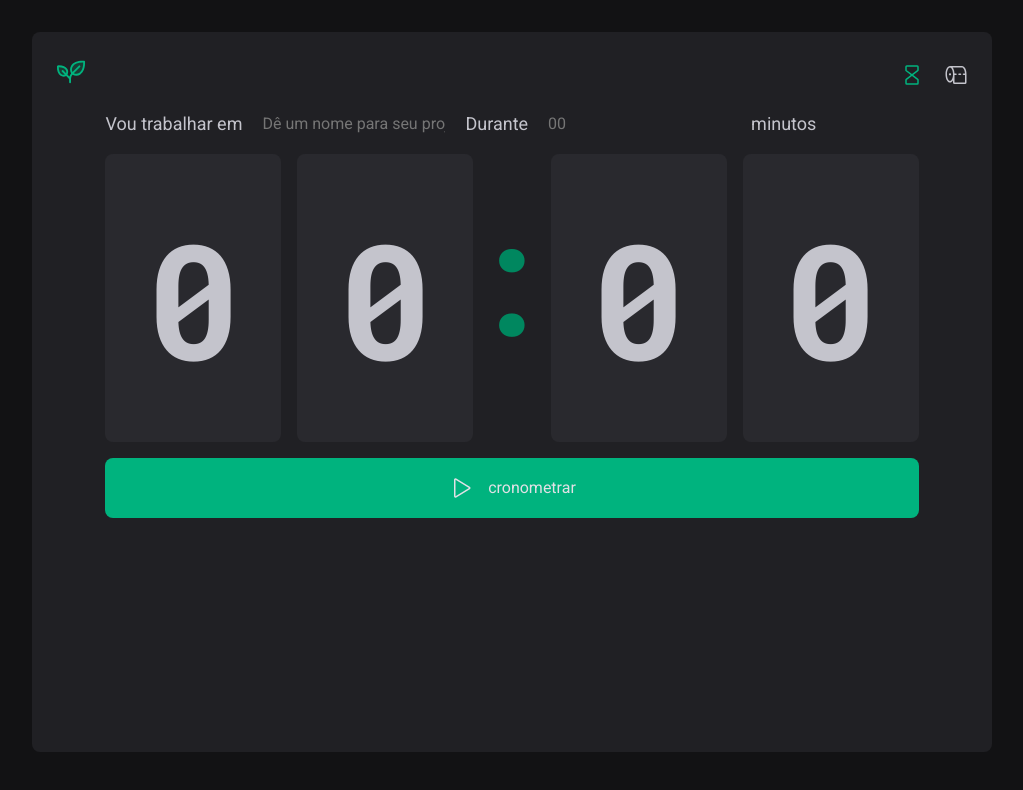
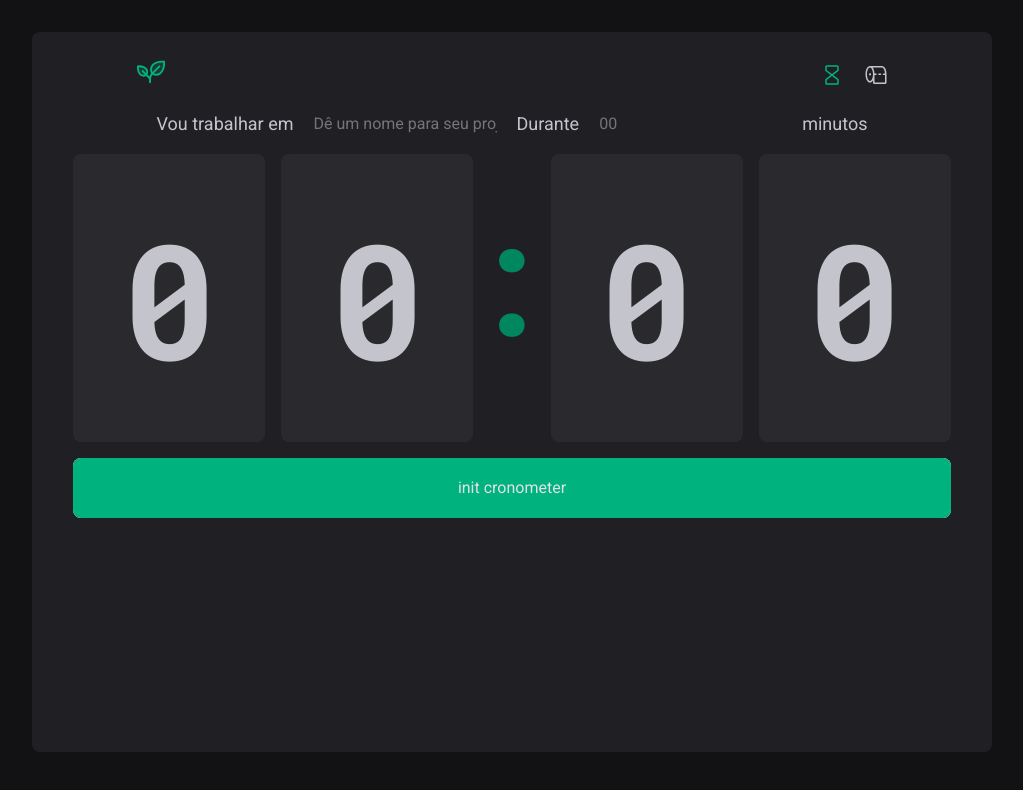
Before and after one commit to rafaelcitario/ignite-timer, a React (Vite) app: page / in a window 1280 px wide. Shown: the top 790 px of the page, without its empty margins (128-1151 px from the left). Built offline with nearby package versions, Linux system fonts and the light colour scheme.

Commit message:
added functionality to principal button

```diff
--- /dev/null
+++ b/src/components/Button-Countdown/index.tsx
@@ -0,0 +1,33 @@
+import { Fragment } from 'react/jsx-runtime'
+import { Countdown } from './styles'
+import { MouseEvent } from 'react'
+import { ContentButtonProps } from '../../pages/Home'
+
+interface ButtonProps {
+  content: ContentButtonProps
+  buttonContent: string
+  handleChangeContent: () => void
+}
+
+export const CountdownButton = ({
+  // content,
+  buttonContent,
+  handleChangeContent,
+}: ButtonProps) => {
+  function handleChangeButton(event: MouseEvent<HTMLButtonElement>): void {
+    const buttonText = buttonContent
+    event.preventDefault()
+    handleChangeContent()
+
+    console.log(buttonText)
+    // console.log(content.starter)
+  }
+
+  return (
+    <Fragment>
+      <Countdown>
+        <button onClick={handleChangeButton}>{buttonContent}</button>
+      </Countdown>
+    </Fragment>
+  )
+}
--- /dev/null
+++ b/src/components/Button-Countdown/styles.ts
@@ -0,0 +1,25 @@
+import styled from 'styled-components'
+
+export const Countdown = styled.button`
+  width: 100%;
+  border: none;
+  border-radius: 8px;
+
+  button {
+    background-color: ${(props) => props.theme['green-300']};
+    color: ${(props) => props.theme['gray-100']};
+    font-size: ${(props) => props.theme['size-16']};
+    display: flex;
+    width: 100%;
+    gap: 1rem;
+    border-radius: 8px;
+    border: 1px solid transparent;
+    padding: 1rem 0;
+    align-items: center;
+    justify-content: center;
+
+    &:hover {
+      background-color: ${(props) => props.theme['green-500']};
+    }
+  }
+`
--- a/src/components/Header/styles.ts
+++ b/src/components/Header/styles.ts
@@ -4,6 +4,7 @@ export const HeaderContainer = styled.header`
   display: flex;
   align-items: center;
   justify-content: space-between;
+  padding: 0 5rem;
 
   span {
     color: ${(props) => props.theme['green-300']};
--- a/src/pages/Home/index.tsx
+++ b/src/pages/Home/index.tsx
@@ -1,8 +1,26 @@
 import { Fragment } from 'react/jsx-runtime'
 import { FormContainer } from './styles'
-import { Play } from '@phosphor-icons/react'
+import { CountdownButton } from '../../components/Button-Countdown'
+import { useState } from 'react'
+
+export interface ContentButtonProps {
+  cronometer: string
+  starter: string
+}
+const content: ContentButtonProps = {
+  cronometer: 'reset cronometer',
+  starter: 'init cronometer',
+}
 
 export const Home = () => {
+  const [buttonContent, setButtonContent] = useState(content.starter)
+
+  function changeContent() {
+    if (buttonContent !== content.cronometer) {
+      return setButtonContent(content.cronometer)
+    }
+    setButtonContent(content.starter)
+  }
   return (
     <Fragment>
       <FormContainer>
@@ -34,10 +52,11 @@ export const Home = () => {
           </div>
 
           <footer>
-            <button>
-              <Play size={24} weight="regular" />
-              cronometrar
-            </button>
+            <CountdownButton
+              content={content}
+              handleChangeContent={changeContent}
+              buttonContent={buttonContent}
+            />
           </footer>
         </form>
       </FormContainer>
--- a/src/pages/Home/styles.ts
+++ b/src/pages/Home/styles.ts
@@ -9,6 +9,7 @@ export const FormContainer = styled.div`
     display: flex;
     gap: 1.25rem;
     align-items: center;
+    justify-content: center;
     font-size: ${(props) => props.theme['size-18']};
   }
 
@@ -27,7 +28,7 @@ export const FormContainer = styled.div`
     font-family: ${(props) => props.theme['font-mono']};
     background-color: ${(props) => props.theme['gray-700']};
     border-radius: 8px;
-    padding: 1rem 2.5rem;
+    padding: 1rem 3rem;
   }
 
   div .dots {
@@ -35,22 +36,4 @@ export const FormContainer = styled.div`
     color: ${(props) => props.theme['green-500']};
     font-weight: ${(props) => props.theme.bold};
   }
-
-  footer button {
-    background-color: ${(props) => props.theme['green-300']};
-    color: ${(props) => props.theme['gray-100']};
-    font-size: ${(props) => props.theme['size-16']};
-    display: flex;
-    width: 100%;
-    gap: 1rem;
-    border-radius: 8px;
-    border: 1px solid transparent;
-    padding: 1rem 0;
-    align-items: center;
-    justify-content: center;
-
-    &:hover {
-      background-color: ${(props) => props.theme['green-500']};
-    }
-  }
 `
```
